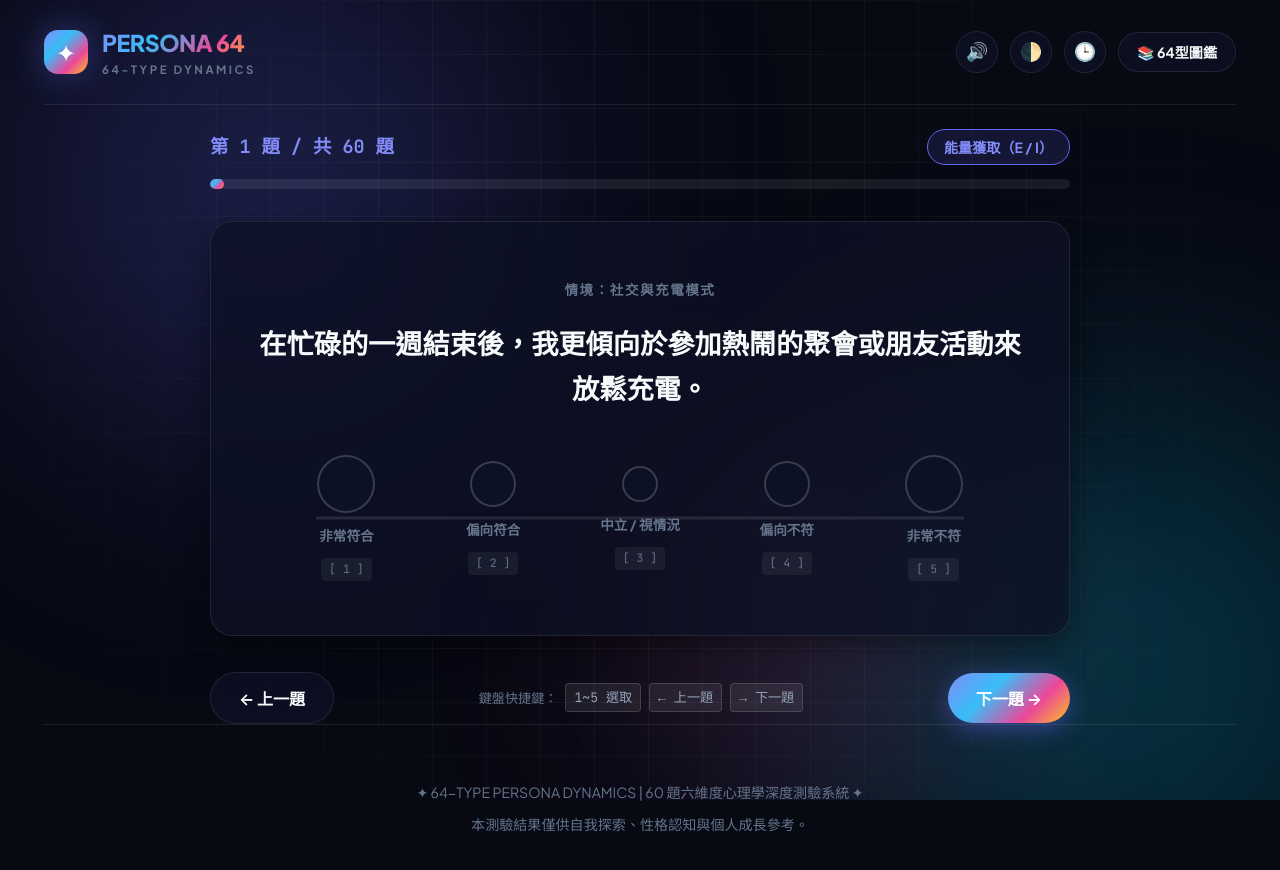
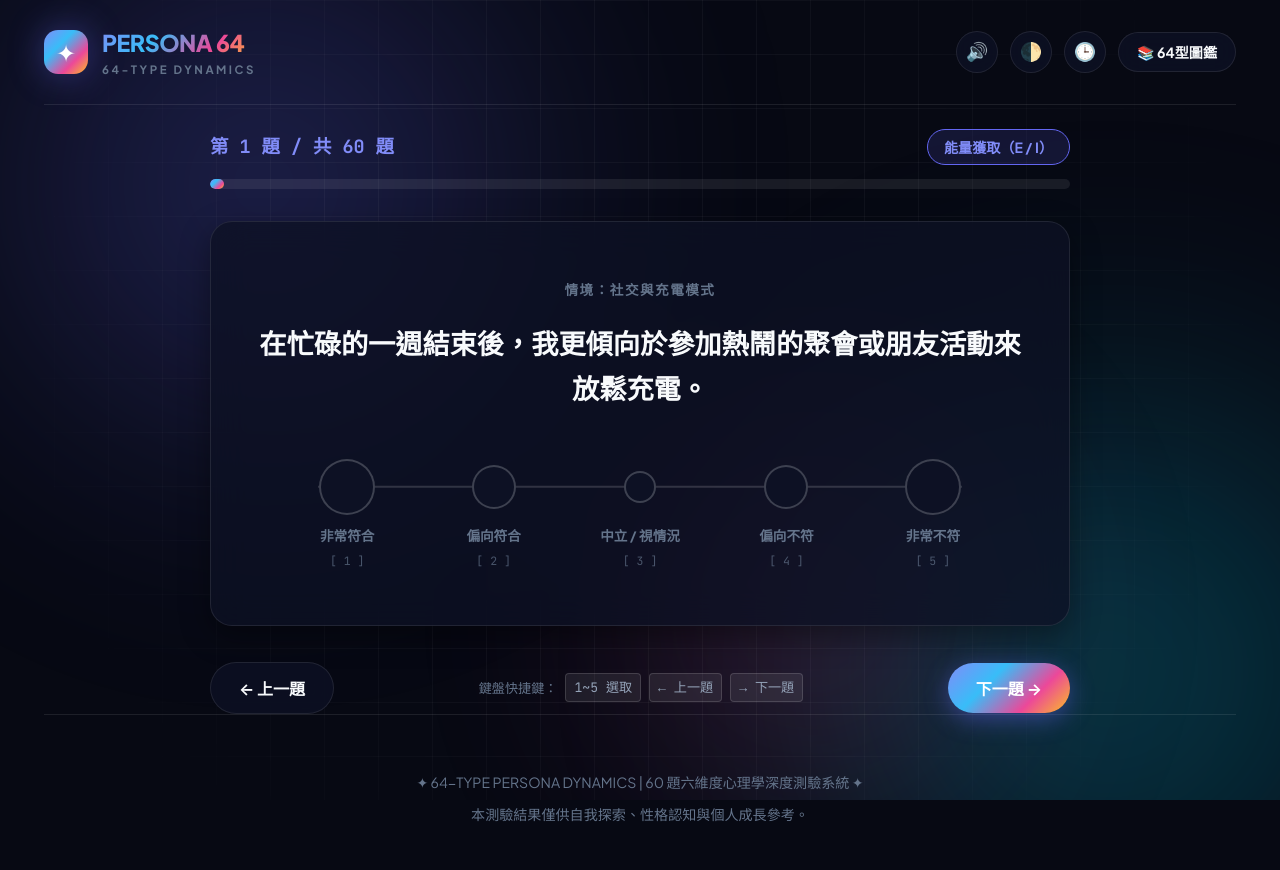
Before and after one commit to moker99/64type, a React (Vite) app: page / in a window 1280 px wide. Both pictures are taken after a click on the button "立即開始 60 題深度測驗 🚀". Shown: the top 870 px of the page. Built offline with nearby package versions, Linux system fonts and the light colour scheme.

Commit message:
fix: perfectly align 5 scale option circles with horizontal connecting axis and vertical labels

```diff
--- a/css/components.css
+++ b/css/components.css
@@ -256,22 +256,21 @@
 .scale-options-group {
   display: flex;
   justify-content: space-between;
-  align-items: center;
+  align-items: flex-start;
   gap: 12px;
   width: 100%;
-  max-width: 680px;
+  max-width: 720px;
   margin: 0 auto;
   position: relative;
 }
 
-.scale-options-group::before {
-  content: '';
+.scale-connecting-line {
   position: absolute;
-  top: 50%;
-  left: 30px;
-  right: 30px;
-  height: 2px;
-  background: rgba(255, 255, 255, 0.08);
+  top: 32px;
+  left: 38px;
+  right: 38px;
+  height: 2.5px;
+  background: rgba(255, 255, 255, 0.15);
   transform: translateY(-50%);
   z-index: 0;
 }
@@ -280,7 +279,7 @@
   display: flex;
   flex-direction: column;
   align-items: center;
-  gap: 12px;
+  gap: 8px;
   cursor: pointer;
   z-index: 1;
   position: relative;
@@ -288,10 +287,19 @@
   transition: transform var(--transition-fast);
 }
 
+.scale-circle-anchor {
+  width: 64px;
+  height: 64px;
+  display: flex;
+  align-items: center;
+  justify-content: center;
+  position: relative;
+}
+
 .scale-btn-circle {
   border-radius: 50%;
   background: var(--bg-secondary);
-  border: 2px solid rgba(255, 255, 255, 0.15);
+  border: 2.5px solid rgba(255, 255, 255, 0.2);
   display: flex;
   align-items: center;
   justify-content: center;
@@ -302,7 +310,7 @@
 /* 尺寸依強度區分 */
 .scale-size-large { width: 56px; height: 56px; }
 .scale-size-medium { width: 44px; height: 44px; }
-.scale-size-small { width: 34px; height: 34px; }
+.scale-size-small { width: 32px; height: 32px; }
 
 .scale-item:hover .scale-btn-circle {
   transform: scale(1.15);
@@ -313,17 +321,18 @@
 .scale-item.selected .scale-btn-circle {
   background: var(--btn-color, var(--primary));
   border-color: #ffffff;
-  transform: scale(1.2);
+  transform: scale(1.18);
   box-shadow: 0 0 20px var(--btn-color, var(--primary));
 }
 
 .scale-label {
-  font-size: 0.82rem;
-  font-weight: 600;
+  font-size: 0.85rem;
+  font-weight: 700;
   color: var(--text-tertiary);
   transition: color var(--transition-fast);
   text-align: center;
   white-space: nowrap;
+  line-height: 1.3;
 }
 
 .scale-item:hover .scale-label,
--- a/js/questions.js
+++ b/js/questions.js
@@ -546,9 +546,9 @@ const QUESTIONS = [
     id: 59,
     dimension: "DC",
     dimensionName: "行動驅力",
-    text: "我習慣以結果為導向（Outcome-driven），敢於打破陳規舊習以追求效率與突破。",
+    text: "我習慣以成果為導向，敢於打破陳規舊習以追求最高效率與實質突破。",
     direction: 1,
-    scenario: "結果導向變革"
+    scenario: "成果導向變革"
   },
   {
     id: 60,
--- a/src/components/QuizView.jsx
+++ b/src/components/QuizView.jsx
@@ -84,6 +84,7 @@ export function QuizView({
 
         {/* 5 段式李克特選項組 */}
         <div className="scale-options-group">
+          <div className="scale-connecting-line" />
           {SCALE_OPTIONS.map((opt, optIdx) => {
             const isSelected = answers[q.id] === opt.value;
             return (
@@ -93,6 +94,7 @@ export function QuizView({
                 style={{ '--btn-color': opt.color }}
                 onClick={() => handleSelect(opt.value)}
               >
+                <div className="scale-circle-anchor">
                   <div
                     className={`scale-btn-circle scale-size-${opt.scaleSize}`}
                     style={{ borderColor: isSelected ? opt.color : undefined }}
@@ -102,6 +104,7 @@ export function QuizView({
                         ✓
                       </span>
                     )}
+                  </div>
                 </div>
                 <div className="scale-label">{opt.label}</div>
                 <div className="scale-shortcut-hint">[ {optIdx + 1} ]</div>
--- a/src/data/questions.js
+++ b/src/data/questions.js
@@ -554,9 +554,9 @@ export const QUESTIONS = [
     id: 59,
     dimension: "DC",
     dimensionName: "行動驅力",
-    text: "我習慣以結果為導向（Outcome-driven），敢於打破陳規舊習以追求效率與突破。",
+    text: "我習慣以成果為導向，敢於打破陳規舊習以追求最高效率與實質突破。",
     direction: 1, // 偏向 D
-    scenario: "結果導向變革"
+    scenario: "成果導向變革"
   },
   {
     id: 60,
--- a/src/index.css
+++ b/src/index.css
@@ -787,22 +787,21 @@ body {
 .scale-options-group {
   display: flex;
   justify-content: space-between;
-  align-items: center;
-  gap: 14px;
+  align-items: flex-start;
+  gap: 12px;
   width: 100%;
   max-width: 720px;
   margin: 0 auto;
   position: relative;
 }
 
-.scale-options-group::before {
-  content: '';
+.scale-connecting-line {
   position: absolute;
-  top: 50%;
-  left: 36px;
-  right: 36px;
-  height: 3px;
-  background: rgba(255, 255, 255, 0.1);
+  top: 32px;
+  left: 38px;
+  right: 38px;
+  height: 2.5px;
+  background: rgba(255, 255, 255, 0.15);
   transform: translateY(-50%);
   z-index: 0;
 }
@@ -811,7 +810,7 @@ body {
   display: flex;
   flex-direction: column;
   align-items: center;
-  gap: 12px;
+  gap: 8px;
   cursor: pointer;
   z-index: 1;
   position: relative;
@@ -819,10 +818,19 @@ body {
   transition: transform var(--transition-fast);
 }
 
+.scale-circle-anchor {
+  width: 64px;
+  height: 64px;
+  display: flex;
+  align-items: center;
+  justify-content: center;
+  position: relative;
+}
+
 .scale-btn-circle {
   border-radius: 50%;
   background: var(--bg-secondary);
-  border: 2px solid rgba(255, 255, 255, 0.18);
+  border: 2.5px solid rgba(255, 255, 255, 0.2);
   display: flex;
   align-items: center;
   justify-content: center;
@@ -830,12 +838,12 @@ body {
   cursor: pointer;
 }
 
-.scale-size-large { width: 58px; height: 58px; }
-.scale-size-medium { width: 46px; height: 46px; }
-.scale-size-small { width: 36px; height: 36px; }
+.scale-size-large { width: 56px; height: 56px; }
+.scale-size-medium { width: 44px; height: 44px; }
+.scale-size-small { width: 32px; height: 32px; }
 
 .scale-item:hover .scale-btn-circle {
-  transform: scale(1.18);
+  transform: scale(1.15);
   border-color: var(--primary-light);
   box-shadow: 0 0 20px rgba(99, 102, 241, 0.45);
 }
@@ -843,7 +851,7 @@ body {
 .scale-item.selected .scale-btn-circle {
   background: var(--btn-color, var(--primary));
   border-color: #ffffff;
-  transform: scale(1.22);
+  transform: scale(1.18);
   box-shadow: 0 0 24px var(--btn-color, var(--primary));
 }
 
@@ -854,6 +862,7 @@ body {
   transition: color var(--transition-fast);
   text-align: center;
   white-space: nowrap;
+  line-height: 1.3;
 }
 
 .scale-item:hover .scale-label,
@@ -862,12 +871,10 @@ body {
 }
 
 .scale-shortcut-hint {
+  font-family: var(--font-mono);
   font-size: 0.72rem;
-  font-family: var(--font-mono);
   color: var(--text-tertiary);
-  background: rgba(255, 255, 255, 0.06);
-  padding: 2px 8px;
-  border-radius: 4px;
+  opacity: 0.7;
 }
 
 .quiz-nav-toolbar {
```
Lines whose indentation alone changed are shown as unchanged.
